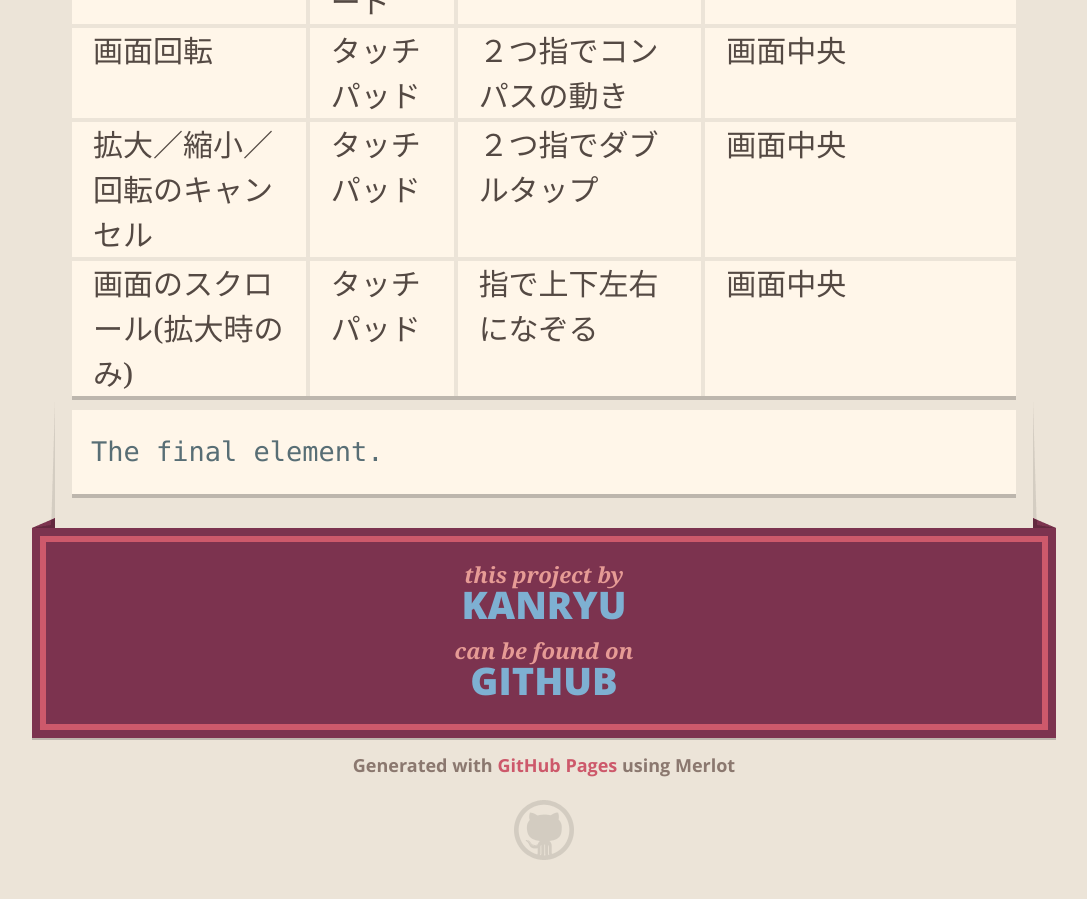
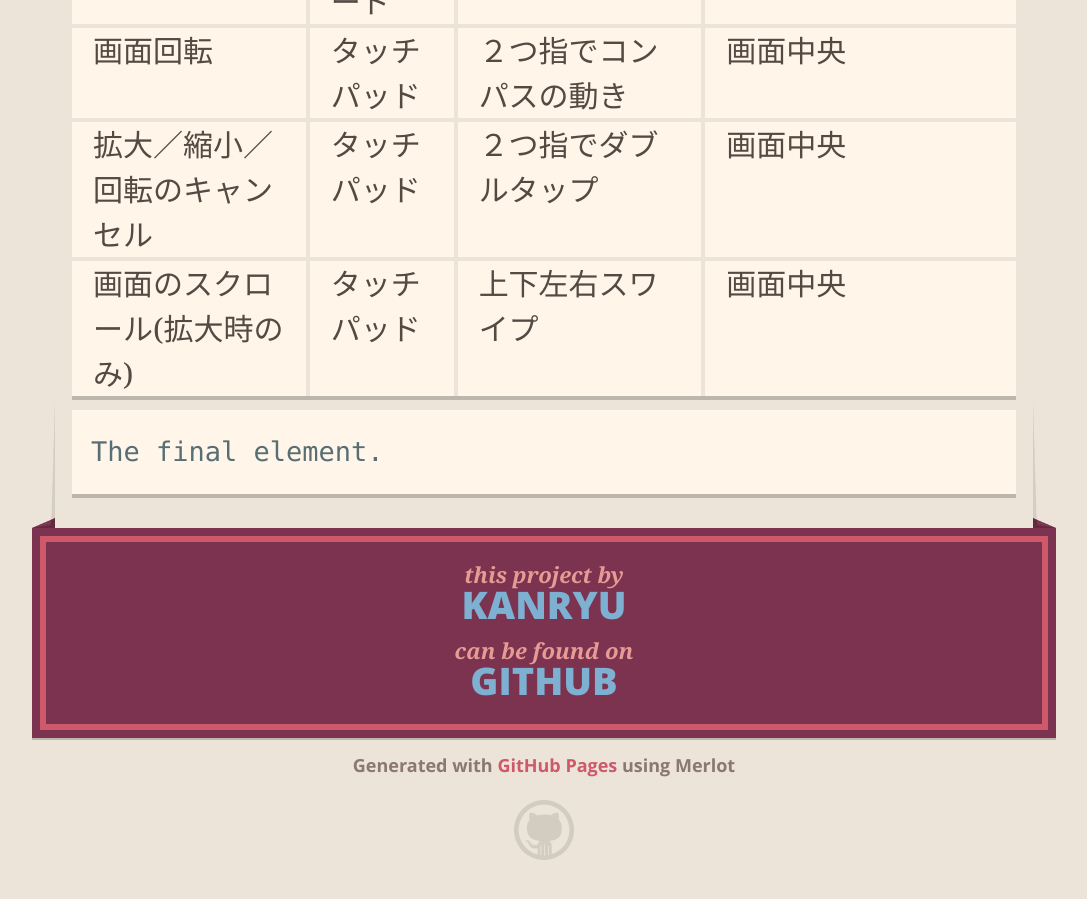
Before and after one commit to kanryu/quickviewer, a Jekyll site: the page built from docs/index-ja.md, in a window 1280 px wide and 900 px high, scrolled down 15957 px. Shown: the whole window, without its empty margins (96-1183 px from the left). Built offline with Jekyll 4.4.1, drawn with Linux system fonts in a browser that asks for light colours; nearby versions of some CDN libraries; comment, search, counter and statistics services are not loaded; our own code applies the rules of GitHub Pages for plain Markdown files.

Commit message:
Update index-ja.md

````diff
--- a/docs/index-ja.md
+++ b/docs/index-ja.md
@@ -234,7 +234,7 @@ v0.6.0以降、QuickViewerはあなたのデジタルブックやマンガから
 | ページ回転 | キーボード | Rキー | |
 | 画面回転 | タッチパッド | ２つ指でコンパスの動き | 画面中央 |
 | 拡大／縮小／回転のキャンセル | タッチパッド | ２つ指でダブルタップ | 画面中央 |
-| 画面のスクロール(拡大時のみ) | タッチパッド | 指で上下左右になぞる | 画面中央 |
+| 画面のスクロール(拡大時のみ) | タッチパッド | 上下左右スワイプ | 画面中央 |
 
 
 ```
````
